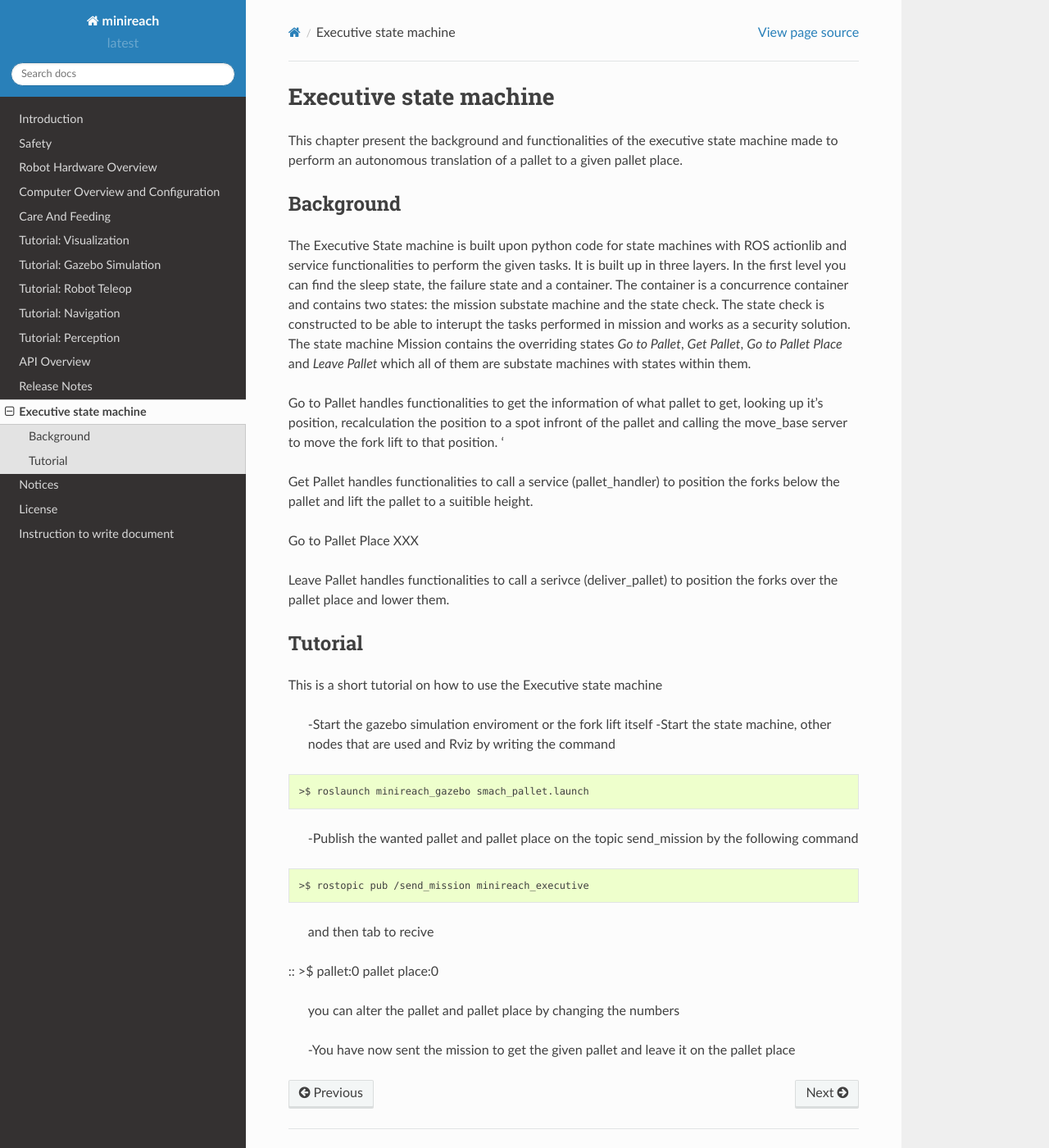
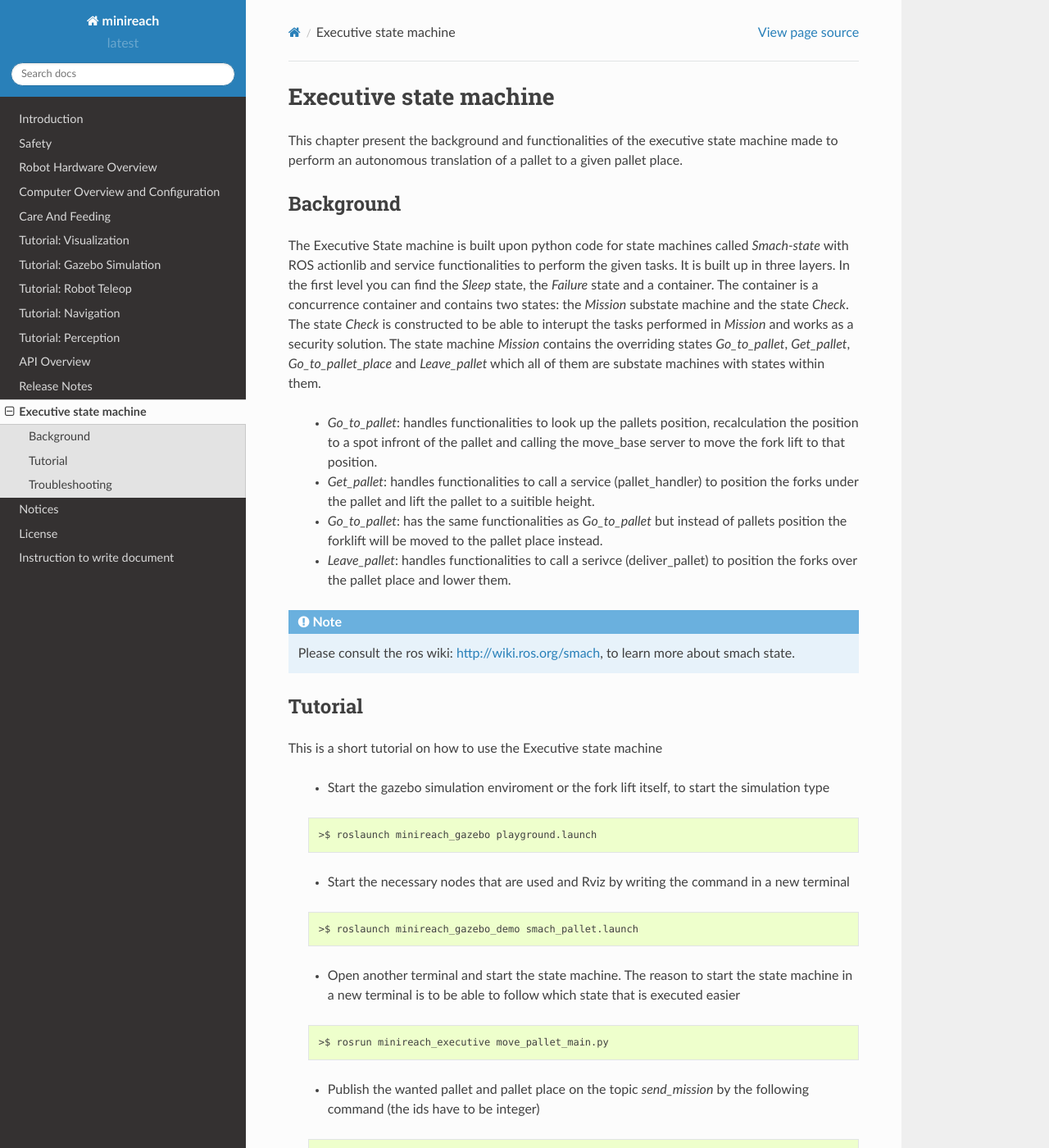
Before and after one commit to samiamlabs/minireach_docs, a Sphinx documentation site: the page built from source/executive.rst, in a window 1280 px wide and 1400 px high. Shown: the whole window at 82% size. Built offline with Sphinx 7.4.7 and the Read the Docs theme 2.0.0, drawn with Linux system fonts in a browser that asks for light colours; some of the changed text lies outside the part shown.

Commit message:
New text

```diff
--- a/source/executive.rst
+++ b/source/executive.rst
@@ -5,41 +5,76 @@
 
 Background
 ----------
-The Executive State machine is built upon python code for state machines with ROS actionlib and service functionalities to perform the given tasks. It is built up in three layers. In the first level you can find the sleep state, the failure state and a container. The container is a concurrence container and contains two states: the mission substate machine and the state check. The state check is constructed to be able to interupt the tasks performed in mission and works as a security solution. The state machine Mission contains the overriding states *Go to Pallet*, *Get Pallet*, *Go to Pallet Place* and *Leave Pallet* which all of them are substate machines with states within them.
+The Executive State machine is built upon python code for state machines called *Smach-state* with ROS actionlib and service functionalities to perform the given tasks. It is built up in three layers. In the first level you can find the *Sleep* state, the *Failure* state and a container. The container is a concurrence container and contains two states: the *Mission* substate machine and the state *Check*. The state *Check* is constructed to be able to interupt the tasks performed in *Mission* and works as a security solution. The state machine *Mission* contains the overriding states *Go_to_pallet*, *Get_pallet*, *Go_to_pallet_place* and *Leave_pallet* which all of them are substate machines with states within them.
 
-Go to Pallet handles functionalities to get the information of what pallet to get, looking up it's position, recalculation the position to a spot infront of the pallet and calling the move_base server to move the fork lift to that position. '
+	- *Go_to_pallet*: handles functionalities to look up the pallets position, recalculation the position to a spot infront of the pallet and calling the move_base server to move the fork lift to that position.
 
-Get Pallet handles functionalities to call a service (pallet_handler) to position the forks below the pallet and lift the pallet to a suitible height.
+	- *Get_pallet*: handles functionalities to call a service (pallet_handler) to position the forks under the pallet and lift the pallet to a suitible height.
 
-Go to Pallet Place XXX
+	- *Go_to_pallet*: has the same functionalities as *Go_to_pallet* but instead of pallets position the forklift will be moved to the pallet place instead.
 
-Leave Pallet handles functionalities to call a serivce (deliver_pallet) to position the forks over the pallet place and lower them.
+	- *Leave_pallet*: handles functionalities to call a serivce (deliver_pallet) to position the forks over the pallet place and lower them.
+
+.. note::
+
+	Please consult the ros wiki: http://wiki.ros.org/smach, to learn more about smach state.
 
 
 Tutorial
 --------
 This is a short tutorial on how to use the Executive state machine
 
-    -Start the gazebo simulation enviroment or the fork lift itself
-    -Start the state machine, other nodes that are used and Rviz by writing the command
+	- Start the gazebo simulation enviroment or the fork lift itself, to start the simulation type
 
-::
+	::
 
->$ roslaunch minireach_gazebo smach_pallet.launch
+		>$ roslaunch minireach_gazebo playground.launch
+
+	- Start the necessary nodes that are used and Rviz by writing the command in a new terminal
+
+	::
+
+		>$ roslaunch minireach_gazebo_demo smach_pallet.launch
+
+	- Open another terminal and start the state machine. The reason to start the state machine in a new terminal is to be able to follow which state that is executed easier
+
+	::
+
+		>$ rosrun minireach_executive move_pallet_main.py
+
+	- Publish the wanted pallet and pallet place on the topic *send_mission* by the following command (the ids have to be integer)
+
+	::
+
+		>$ rostopic pub /send_mission minireach_executive/SendMission "mission: 'start'
+		pallet: [pallet id]
+		pallet_place: [pallet_place id]"
+
+	- You have now sent the mission to get the given pallet and leave it on the pallet place.
+
+.. note::
+
+	The mission can be aborted by publish a stop message at the same topic
+	::
+
+		>$ rostopic pub /send_mission minireach_executive/SendMission "mission: 'stop'
+		pallet: [pallet id]
+		pallet_place: [pallet_place id]"
+
+	The [pallet id] and [pallet_place id] doesn't matter here, but need to be integer.
+
+.. warning::
+
+	Don't forget to abort the publishing message, *ctrl + c* in the terminal. If not the forklift will start a new mission direct after finished the first one.
+
+The mission can also be sent from the GUI, see XXXXXXXXXX for more information.
 
 
+Troubleshooting
+---------------
 
-    -Publish the wanted pallet and pallet place on the topic send_mission by the following command
+If something goes wrong or the forklift is not capable to prefrom its task the mission will be aborted. Today the state machine will go throw two failure-state. One local failure state for each task and one global failure state that always will be executed. Today nothing happend in the failure state, but it is possible to implement recovery behavior.
 
-::
+The easiest way to troubleshoot is to ready the message printed in the terminals. In the termianl that the state machine is started one ccan see which state that has been executed. It will give a hint there the mission is aborted.
 
->$ rostopic pub /send_mission minireach_executive
-
-    and then tab to recive
-
-::
->$ pallet:0 pallet place:0
-
-    you can alter the pallet and pallet place by changing the numbers
-
-    -You have now sent the mission to get the given pallet and leave it on the pallet place
+In the terminal there ``smach_pallet.py`` has started
```
Also changed, not shown: source/document_instruction.rst (+9 -0 lines).
